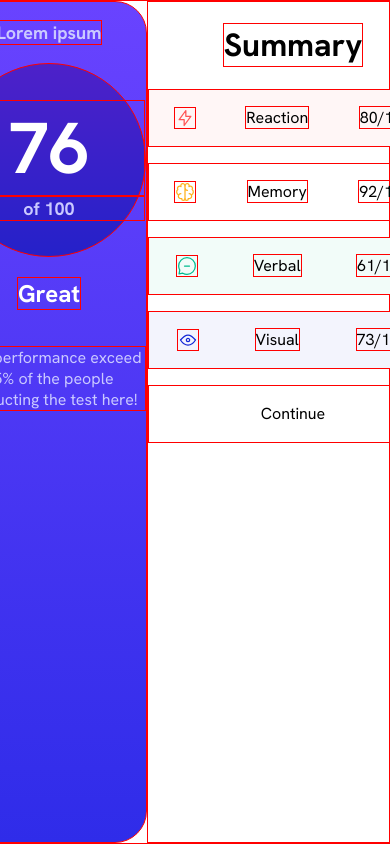
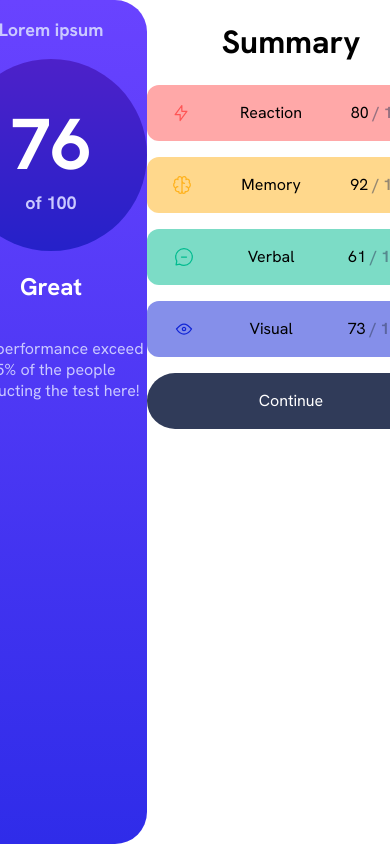
Before and after one commit to mnubhan/Result-Summary-Component, a plain HTML site: page index.html in a window 390 px wide. Shown: the top 844 px of the page. Drawn offline with Linux system fonts and the light colour scheme.

Commit message:
feat:impliment mobile view

```diff
--- a/index.html
+++ b/index.html
@@ -24,26 +24,33 @@
         <div class="info__summary_category info__summary_reaction">
           <img class="info__summary_icon" src="images/icon-reaction.svg" />
           <div class="info__summary_category-title">Reaction</div>
-          <div class="info__summary_result">80/100</div>
+          <div class="info__summary_result">
+            <p>80<span class="hundred"> / 100</span></p>
+          </div>
         </div>
         <div class="info__summary_category info__summary_memory">
           <img class="info__summary_icon" src="images/icon-memory.svg" />
           <div class="info_summary_category-title">Memory</div>
-          <div class="info__summary_result">92/100</div>
+          <div class="info__summary_result">
+            <p>92<span class="hundred"> / 100</span></p>
+          </div>
         </div>
         <div class="info__summary_category info__summary_verbal">
           <img class="info__summary_icon" src="images/icon-verbal.svg" />
           <div class="info_summary_category-title">Verbal</div>
-          <div class="info__summary_result">61/100</div>
+          <div class="info__summary_result">
+            <p>61<span class="hundred"> / 100</span></p>
+          </div>
         </div>
         <div class="info__summary_category info__summary_visual">
           <img class="info__summary_icon" src="images/icon-visual.svg" />
           <div class="info_summary_category-title">Visual</div>
-          <div class="info__summary_result">73/100</div>
+          <div class="info__summary_result">
+            <p>73<span class="hundred"> / 100</span></p>
+          </div>
         </div>
         <div class="button">Continue</div>
       </div>
     </div>
   </body>
 </html>
-7
--- a/style.css
+++ b/style.css
@@ -2,17 +2,17 @@
 
 :root {
   --yellow: #ffb21e;
-  --yello-white: #232323;
+  --white: #fff;
+  --yellow-white: color-mix(in srgb, var(--yellow) 100%, var(--white) 95%);
   --blue: #1125d6;
-  --blue-white: #f3f4fd;
+  --blue-white: color-mix(in srgb, var(--blue) 100%, var(--white) 95%);
   --green: #00bb8f;
-  --green-white: #f2fcf9;
+  --green-white: color-mix(in srgb, var(--green) 100%, var(--white) 95%);
   --red: #ff5555;
-  --red-white: #fff6f6;
+  --red-white: color-mix(in srgb, var(--red) 100%, var(--white) 95%);
   --dark-navy: #303b59;
   --light-blue: #cac9ff;
   --very-light-blue: #ecf2ff;
-  --white: #fff;
   --light-purple: #7755ff;
   --purple: #6943ff;
   --dark-purple: #2f2ce9;
@@ -21,7 +21,7 @@
 }
 * {
   font-family: "Hanken Grotesk", sans-serif;
-  border: 1px solid red;
+  //border: 1px solid red;
 }
 
 body {
@@ -102,6 +102,7 @@ body {
   height:3.5rem;
   min-width:18rem;
   max-width:20rem;
+  border-radius:12px;
 }
 
 .info__summary_category+div {
@@ -118,8 +119,16 @@ body {
   flex-flow: row wrap;
   justify-content: center;
   align-items: center;
+  border-radius: 128px;
+  color: var(--white);
+  background-color:var(--dark-navy);
 }
-
+.hundred{
+  color:var(--dark-navy);
+  font-size:1rem;
+  font-weight:bold;
+  opacity:50%;
+}
 .info__summary_verbal{
   background-color:var(--green-white);
 }
@@ -129,7 +138,7 @@ body {
 }
 
 .info__summary_memory{
-  background-color:var(--yelloww);
+  background-color:var(--yellow-white);
 }
 
 .info__summary_visual{
```
